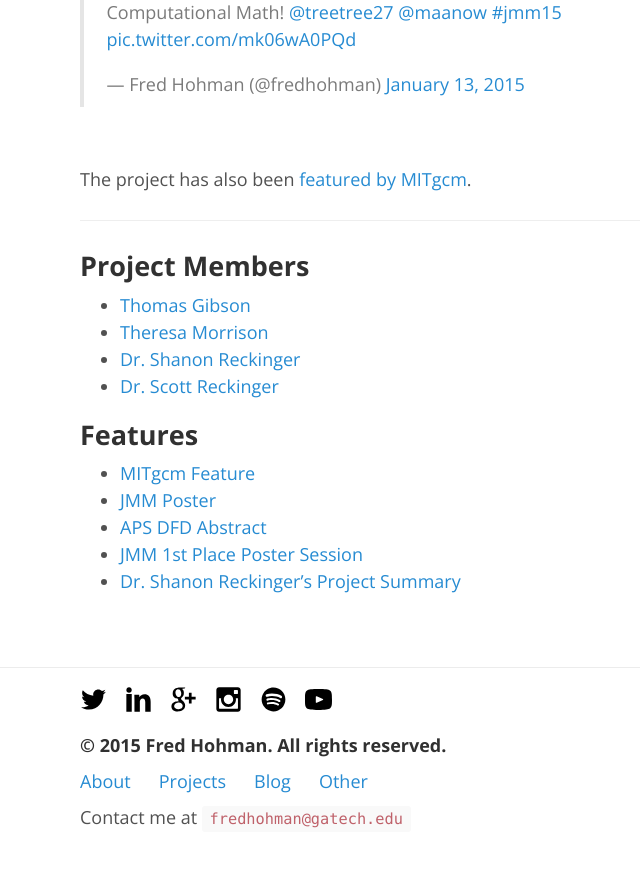
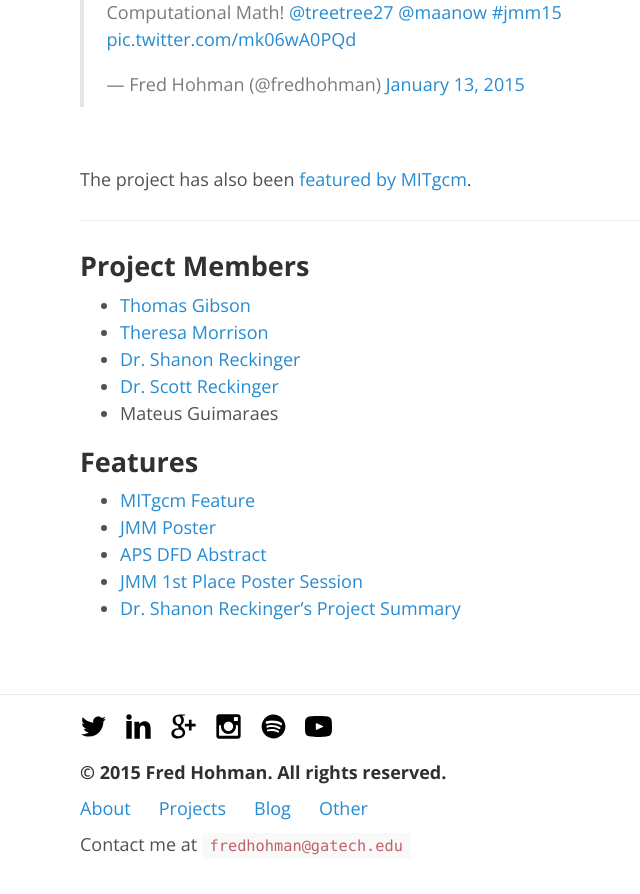
Before and after one commit to fredhohman/fredhohman.github.io, a Jekyll site: the page built from _posts/projects/2014-07-30-mathematics-&-computational-science-reu.md, in a window 1280 px wide and 900 px high, scrolled down 1897 px. Shown: the top 894 px of the window, without its empty margins (245-885 px from the left). Built offline with Jekyll 4.4.1, drawn with Linux system fonts in a browser that asks for light colours; comment, search, counter and statistics services are not loaded; before the commit the page ends 2770 px from its top, so only the background shows below that.

Commit message:
Add team member

```diff
--- a/_posts/projects/2014-07-30-mathematics-&-computational-science-reu.md
+++ b/_posts/projects/2014-07-30-mathematics-&-computational-science-reu.md
@@ -44,6 +44,7 @@ The project has also been [featured by MITgcm][mitgcm-feature].
 * [Theresa Morrison][tm]
 * [Dr. Shanon Reckinger][sr]
 * [Dr. Scott Reckinger][scott]
+* Mateus Guimaraes
 
 ##Features
 * [MITgcm Feature][mitgcm-feature]
```
